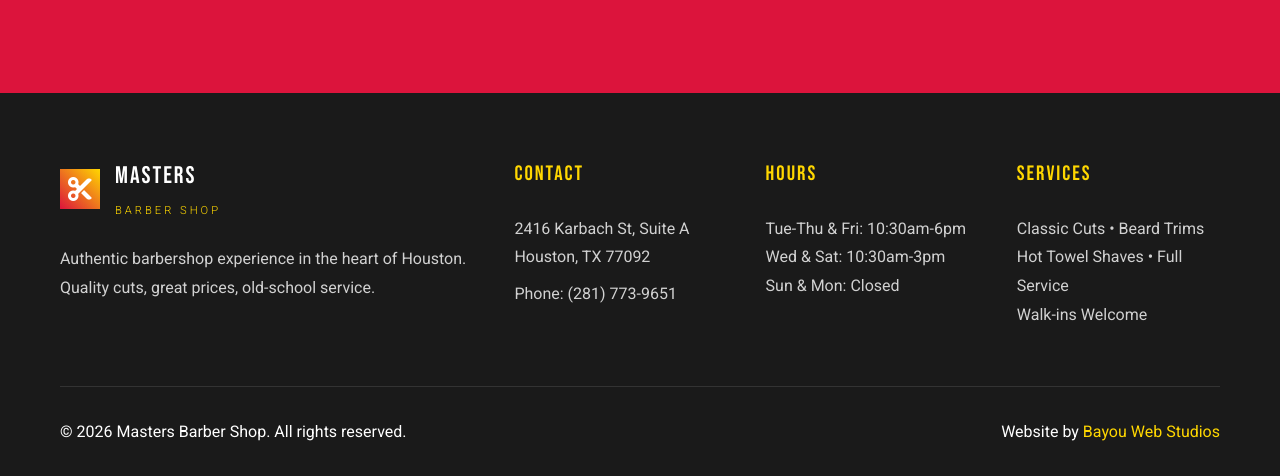
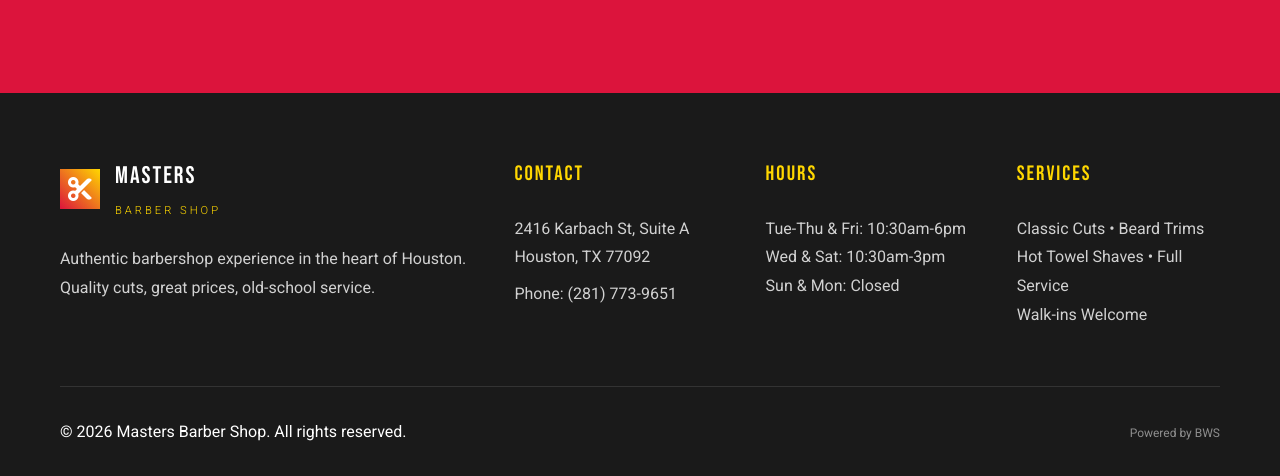
Before and after one commit to BayouWebStudio/masters-barber, a plain HTML site: page index.html in a window 1280 px wide. Shown: the part 6144-6620 px from the top of the page. Drawn offline with Linux system fonts and the light colour scheme.

Commit message:
Update footer: Powered by BWS

```diff
--- a/index.html
+++ b/index.html
@@ -390,7 +390,7 @@
 
             <div class="footer-bottom">
                 <p>&copy; 2026 Masters Barber Shop. All rights reserved.</p>
-                <p>Website by <a href="https://bayouwebstudio.com" target="_blank">Bayou Web Studios</a></p>
+                <p><a href="https://bayouwebstudio.com" target="_blank" style="color: inherit; text-decoration: none; opacity: 0.5; font-size: 12px;">Powered by BWS</a></p>
             </div>
         </div>
     </footer>
```
